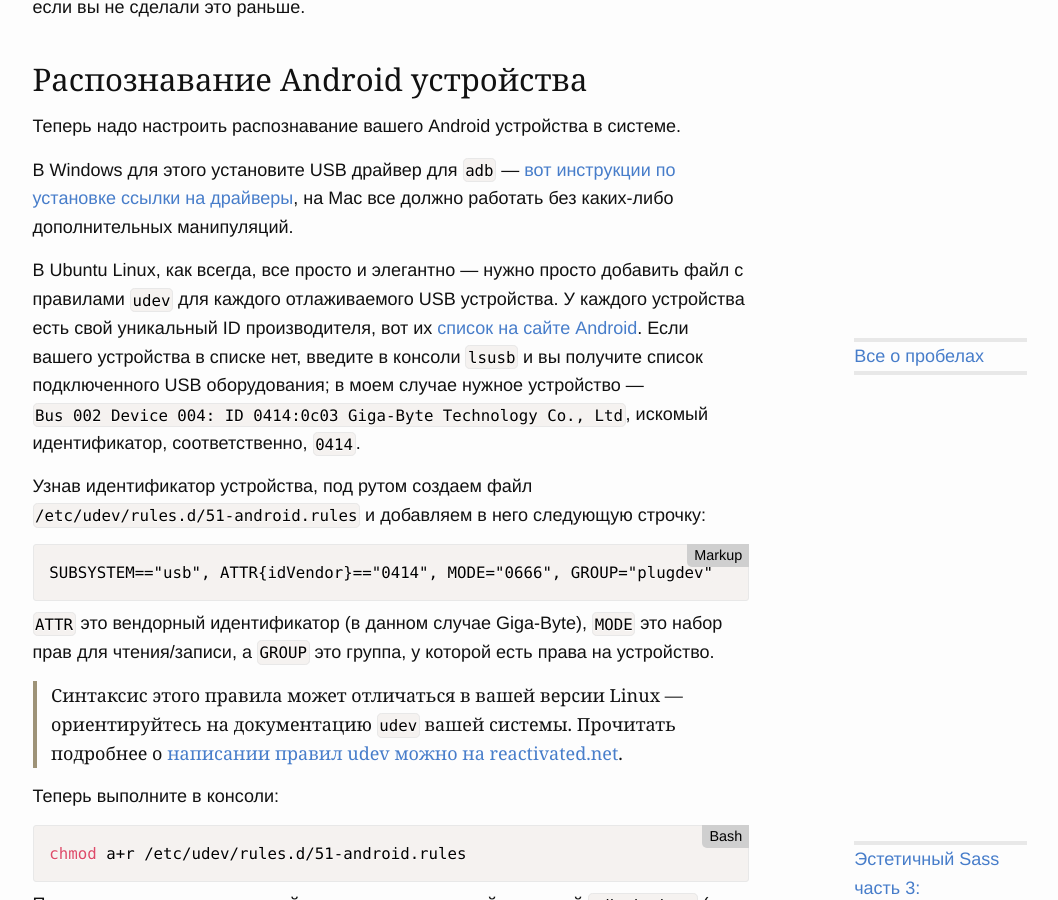
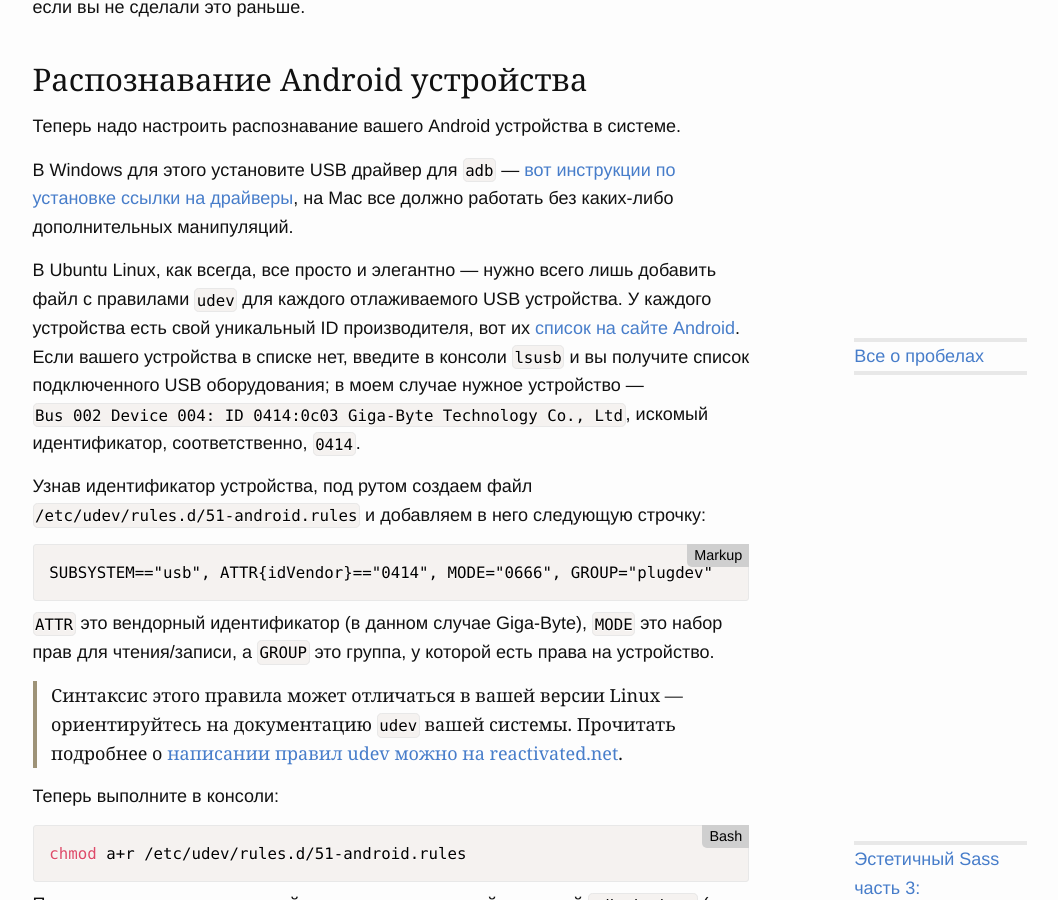
Before and after one commit to prgssr/prgssr.github.io, a Jekyll site: the page built from _posts/2015-11-06-otladka-mobilnyh-sajtov-v-firefox---novye-vozmozhnosti.md, in a window 1280 px wide and 900 px high, scrolled down 1591 px. Shown: the whole window, without its empty margins (110-1168 px from the left). Built offline with Jekyll 4.4.1, drawn with Linux system fonts in a browser that asks for light colours; comment, search, counter and statistics services are not loaded.

Commit message:
fix text

```diff
--- a/_posts/2015-11-06-otladka-mobilnyh-sajtov-v-firefox---novye-vozmozhnosti.md
+++ b/_posts/2015-11-06-otladka-mobilnyh-sajtov-v-firefox---novye-vozmozhnosti.md
@@ -31,7 +31,7 @@ thumbnail: "/images/development/remote-debugging-android-attached.png"
 
 В  Windows для этого установите  USB драйвер для `adb` --- [вот инструкции по установке ссылки на драйверы](http://developer.android.com/tools/extras/oem-usb.html), на Mac все должно работать без каких-либо дополнительных манипуляций.
 
-В Ubuntu Linux, как всегда, все просто и элегантно --- нужно просто добавить файл с правилами `udev` для каждого отлаживаемого USB устройства. У каждого устройства есть свой уникальный ID производителя, вот их [список на сайте Android](http://developer.android.com/tools/device.html#VendorIds). Если вашего устройства в списке нет, введите в консоли `lsusb` и вы получите список подключенного USB оборудования; в моем случае нужное устройство --- `Bus 002 Device 004: ID 0414:0c03 Giga-Byte Technology Co., Ltd`, искомый идентификатор, соответственно, `0414`.
+В Ubuntu Linux, как всегда, все просто и элегантно --- нужно всего лишь  добавить файл с правилами `udev` для каждого отлаживаемого USB устройства. У каждого устройства есть свой уникальный ID производителя, вот их [список на сайте Android](http://developer.android.com/tools/device.html#VendorIds). Если вашего устройства в списке нет, введите в консоли `lsusb` и вы получите список подключенного USB оборудования; в моем случае нужное устройство --- `Bus 002 Device 004: ID 0414:0c03 Giga-Byte Technology Co., Ltd`, искомый идентификатор, соответственно, `0414`.
 
 Узнав идентификатор устройства, под рутом создаем файл `/etc/udev/rules.d/51-android.rules` и добавляем в него следующую строчку:
 
```
